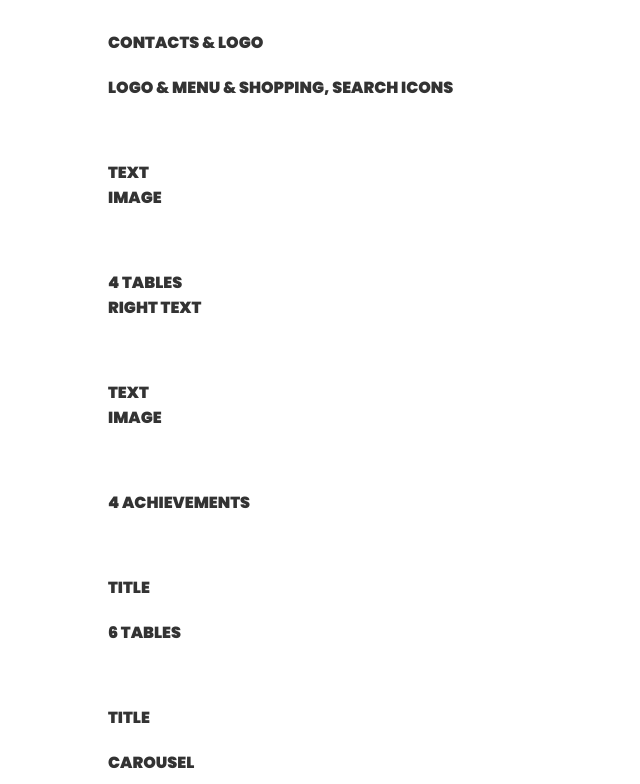
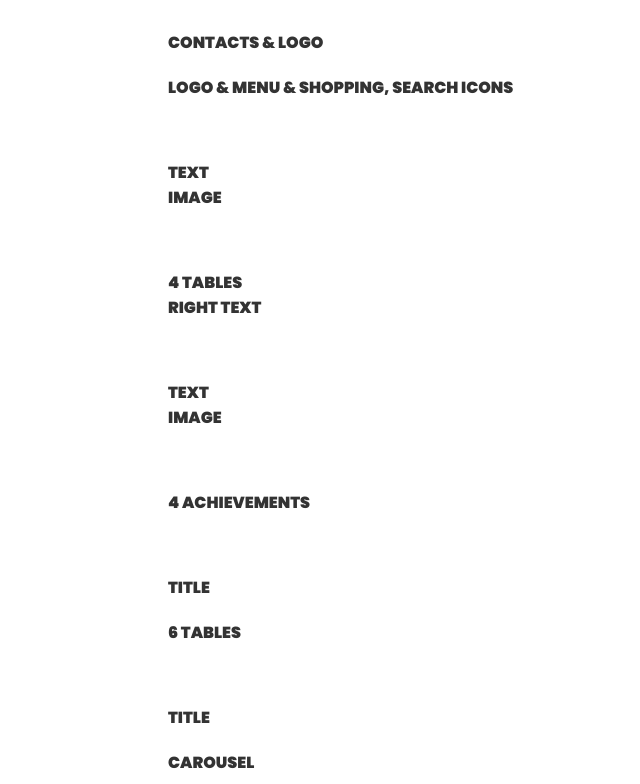
Before and after one commit to front-end-by-rimantas/25-grupe-portfolio-neuron, a website: page index.html in a window 1536 px wide. Shown: the top 784 px of the page, without its empty margins (0-640 px from the left). Drawn offline with Linux system fonts and the light colour scheme.

Commit message:
updated large screen layout

```diff
--- a/css/init/layout.css
+++ b/css/init/layout.css
@@ -471,9 +471,9 @@
 
 @media (min-width: 1399px) {
   .container > .row {
-    width: 1320px;
-    margin-left: calc(50% - 660px);
-    margin-right: calc(50% - 660px);
+    width: 1200px;
+    margin-left: calc(50% - 600px);
+    margin-right: calc(50% - 600px);
   }
   .row > .col-xxl-1 {
     width: var(--col1);
```
